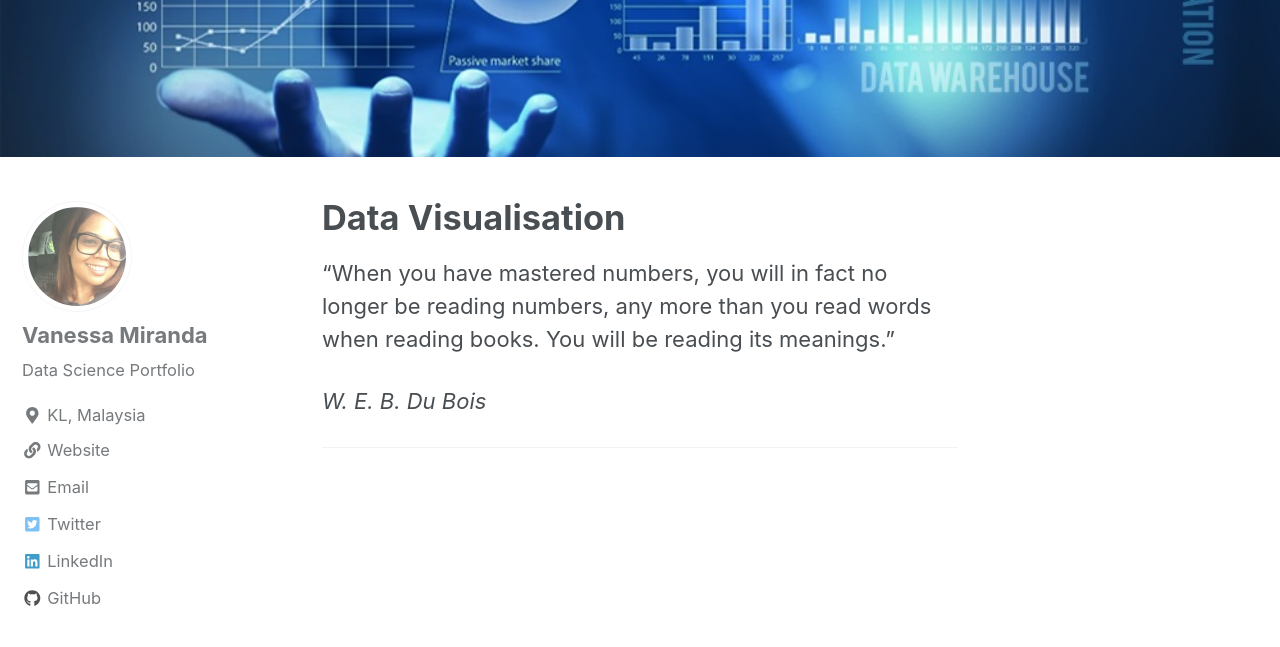
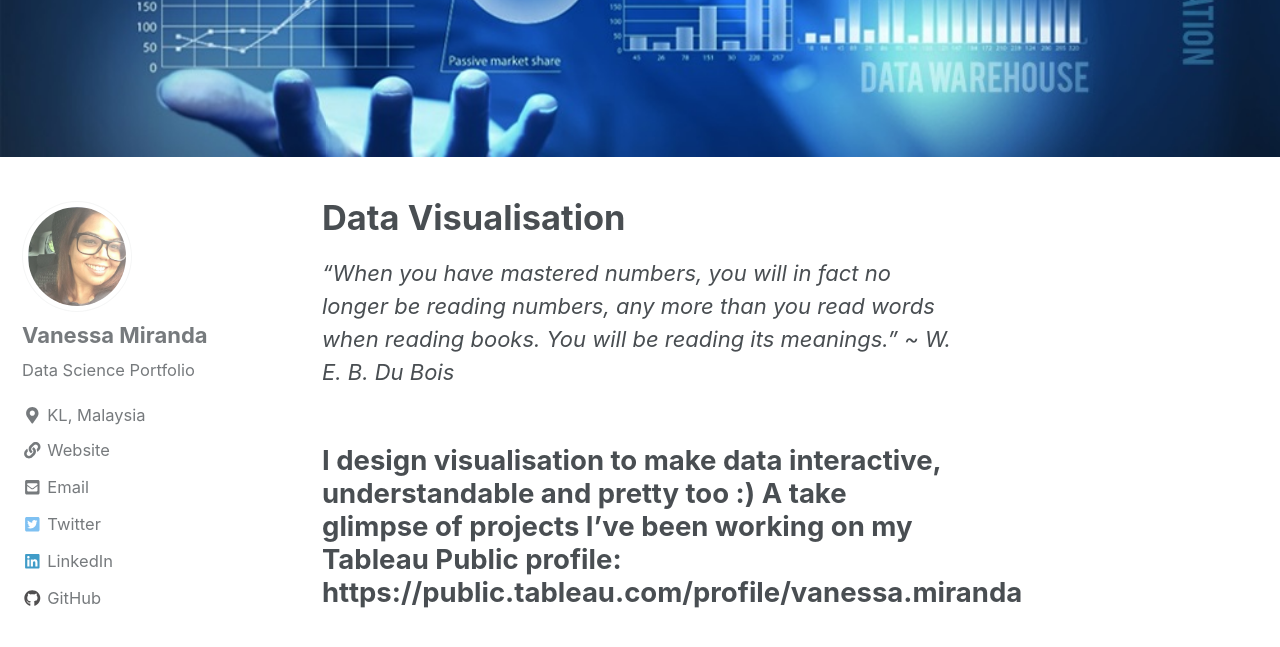
Before and after one commit to vanessamiranda/vanessamiranda.github.io, a Jekyll site: the page built from _pages/dataviz.md, in a window 1280 px wide and 900 px high, scrolled down 455 px. Shown: the top 647 px of the window. Built offline with Jekyll 4.4.1, drawn with Linux system fonts in a browser that asks for light colours; nearby versions of some CDN libraries.

Commit message:
updateDataviz photo and content

```diff
--- a/_pages/dataviz.md
+++ b/_pages/dataviz.md
@@ -4,14 +4,12 @@
 permalink: /dataviz/
 author_profile: true
 header:
-   image: "/images/DV3.jpg"
+   image: "/images/DV3.JPG"
 ---
 
-"When you have mastered numbers, you will in fact no longer be reading numbers, any more than you read words when reading books. You will be reading its meanings."
+*"When you have mastered numbers, you will in fact no longer be reading numbers, any more than you read words when reading books. You will be reading its meanings." ~ W. E. B. Du Bois*
 
-*W. E. B. Du Bois*
-
-
+I design visualisation to make data interactive, understandable and pretty too :) A take glimpse of projects I've been working on my Tableau Public profile: https://public.tableau.com/profile/vanessa.miranda
 ---
 
 {% include base_path %}
```
Also changed, not shown: images/V3.JPG (added).
